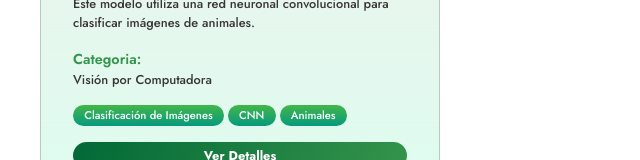
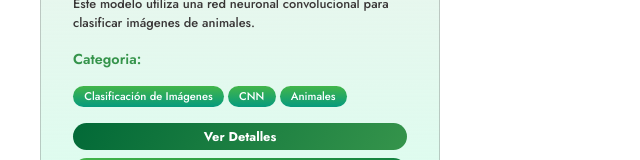
Before and after one commit to SignAIUdeA/SignAI, a Next.js app in the folder frontend/: page /components in a window 1280 px wide. Shown: the part 618-778 px from the top of the page, without its empty margins (0-640 px from the left). Built offline with nearby package versions, Linux system fonts and the light colour scheme.

Commit message:
Feat: añadi el diccionario de categorias

```diff
--- a/frontend/components/card-model/CardBasicDescription.tsx
+++ b/frontend/components/card-model/CardBasicDescription.tsx
@@ -1,3 +1,4 @@
+import { CATEGORIAS_AI } from "@/constants/model-info";
 import style from "./card-model.module.css";
 
 interface Props {
@@ -13,6 +14,8 @@ const CardBasicDescription = ({
   category,
   keyWords,
 }: Props) => {
+  console.log("category", category, CATEGORIAS_AI[category]);
+
   return (
     <>
       <h2 className={style.Title}>{name}</h2>
@@ -22,7 +25,7 @@ const CardBasicDescription = ({
       </section>
       <section>
         <h3 className={style.Subtitle}>Categoria:</h3>
-        <p>{category}</p>
+        <p>{CATEGORIAS_AI[category]}</p>
       </section>
       <section>
         <ul className={style.ListKeywords}>
```
